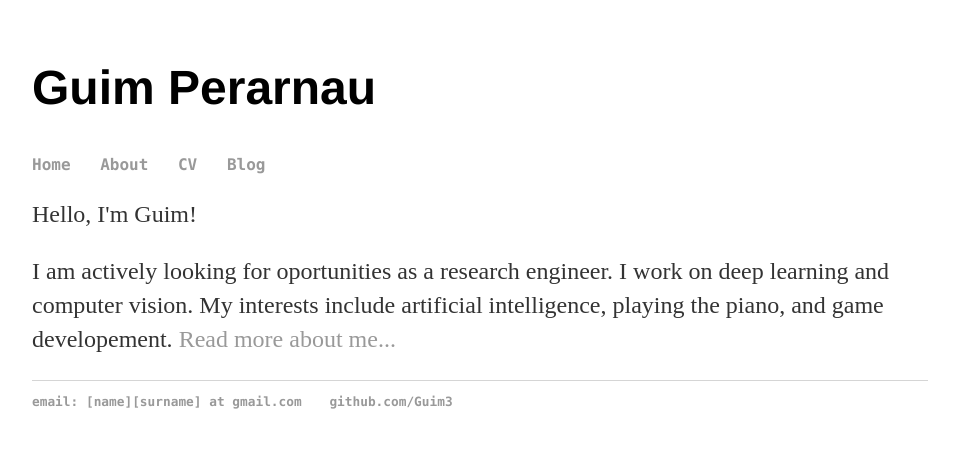
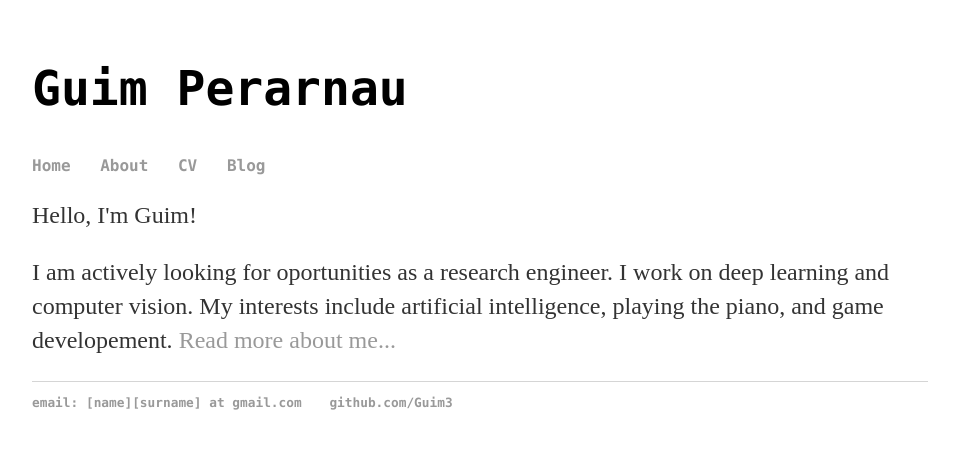
Before and after one commit to Guim3/guim3.github.io, a Jekyll site: the page built from index.html, in a window 1280 px wide. Shown: the top 449 px of the page, without its empty margins (160-1119 px from the left). Built offline with Jekyll 4.4.1, drawn with Linux system fonts in a browser that asks for light colours.

Commit message:
Change font type 2

```diff
--- a/css/main.css
+++ b/css/main.css
@@ -21,7 +21,7 @@ a:hover {
 }
 h1 {
     font-size: 3em;
-    font-family:'Helvetica', 'Arial', 'Sans-Serif';
+    font-family:Monaco, Menlo, Consolas;
 }
 p {
     font-size: 1.5em;
```
